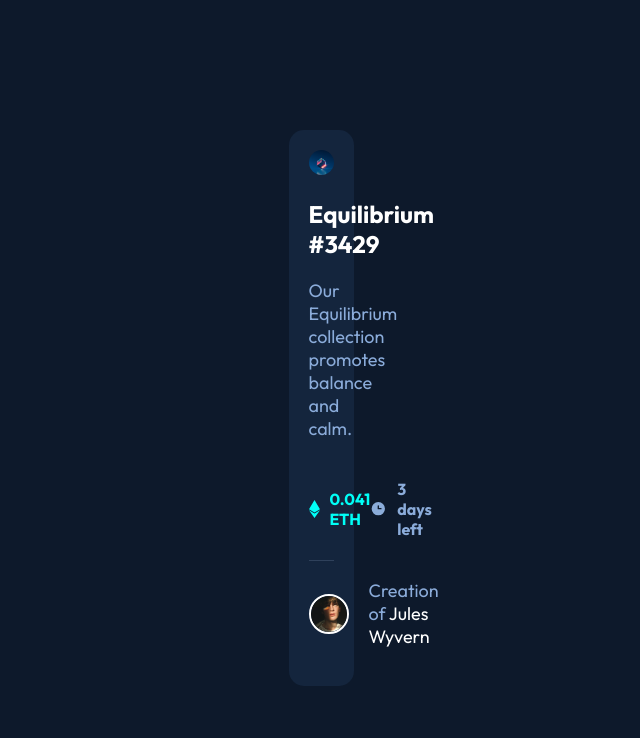
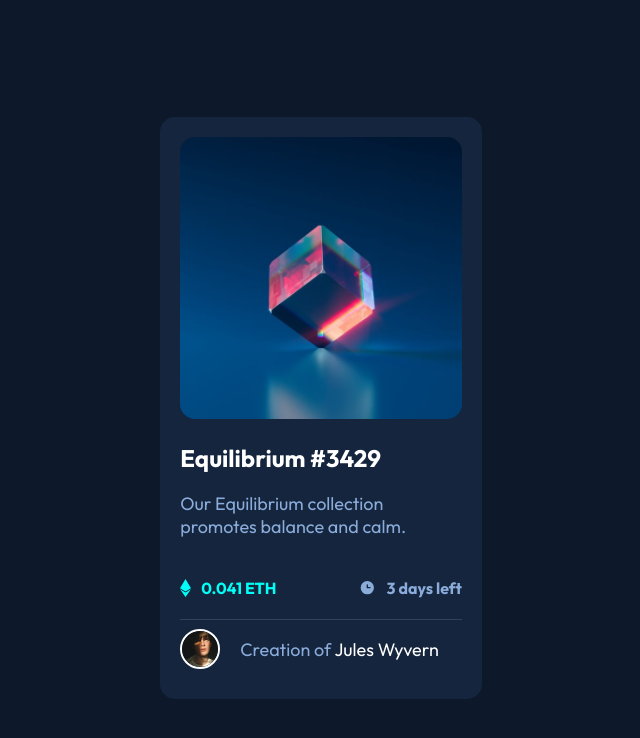
Before and after one commit to anurag1802/frontendmentor-ethcard, a plain HTML site: page index.html in a window 1280 px wide. Shown: the whole page, without its empty margins (319-959 px from the left). Drawn offline with nearby package versions, Linux system fonts and the light colour scheme.

Commit message:
Update index.html

```diff
--- a/index.html
+++ b/index.html
@@ -48,10 +48,12 @@
       width: 100%;
       border-radius: 15px;
     }
-    .img-container:hover .img-hover{
+
+    .img-container:hover .img-hover {
       opacity: 1;
       cursor: pointer;
     }
+
     .user-avatar {
       height: 36px;
       width: 36px;
@@ -101,9 +103,11 @@
       justify-content: start;
       gap: 20px;
     }
-    .img-container{
+
+    .img-container {
       position: relative;
     }
+
     .img-hover {
       top: 0;
       bottom: 0;
@@ -112,7 +116,7 @@
       height: 100%;
       width: 100%;
       opacity: 0;
-      transition:all .5 ease;
+      transition: all .5 ease;
       position: absolute;
       background-color: hsla(178, 100%, 50%, 0.5);
       border-radius: 15px;
@@ -122,19 +126,21 @@
       margin: 0px;
       padding: 0px;
     }
-    .img-container{
+
+    .img-container {
       padding: 0;
       margin: 0;
     }
 
-    @media only screen and (max-width:375px){
-      .main-container{
+    @media only screen and (max-width:375px) {
+      .main-container {
         width: 80vw;
       }
     }
-    @media only screen and (max-width:1440px){
-      .main-container{
-        width:25px;
+
+    @media only screen and (min-width:1440px) {
+      .main-container {
+        width: 25px;
       }
     }
   </style>
```
